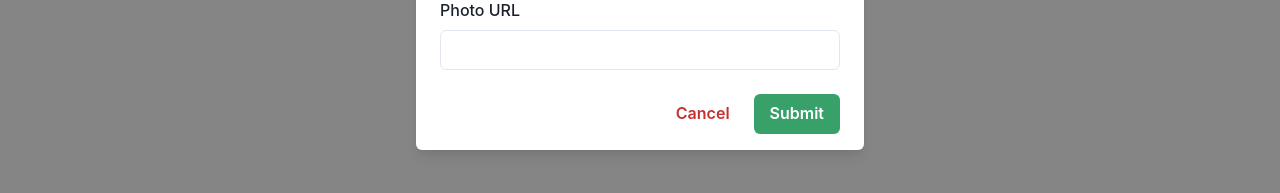
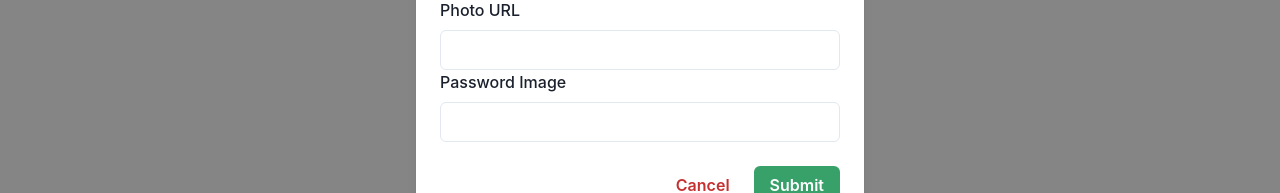
Before and after one commit to eduardosantanna/myunsplash-devchalenger-io, a Next.js app in the folder frontend/: page / in a window 1280 px wide. Both pictures are taken after typing "Sample" into the empty fields and a click on the button "Add a photo". Shown: the part 208-401 px from the top of the page. Built offline with nearby package versions, Linux system fonts and the light colour scheme; no server answers.

Commit message:
refactor: separate logic and types of AddImageModal component

```diff
--- a/frontend/src/components/AddImageModal/AddImageModal.tsx
+++ b/frontend/src/components/AddImageModal/AddImageModal.tsx
@@ -18,15 +18,20 @@ import { useImageForm } from './useImageForm'
 const AddImageModal: React.FC<IAddImageModalProps> = ({
   isOpen,
   onClose,
-  onCancel,
   onSubmit,
 }) => {
-  const { errors, register, handleSubmit, handleFormSubmit } = useImageForm({
-    onSubmit,
-  })
+  const { errors, register, handleSubmit, handleFormSubmit, reset } =
+    useImageForm({
+      onSubmit,
+    })
+
+  const onCloseModal = () => {
+    onClose()
+    reset()
+  }
 
   return (
-    <Modal isOpen={isOpen} onClose={onClose}>
+    <Modal isOpen={isOpen} onClose={onCloseModal}>
       <ModalOverlay />
       <ModalContent mx={4}>
         <ModalHeader>Add a new photo</ModalHeader>
@@ -44,10 +49,18 @@ const AddImageModal: React.FC<IAddImageModalProps> = ({
               <Input {...register('imageUrl')} />
               <FormErrorMessage>{errors.imageUrl?.message}</FormErrorMessage>
             </FormControl>
+
+            <FormControl isInvalid={!!errors.passwordImage}>
+              <FormLabel>Password Image</FormLabel>
+              <Input type="password" {...register('passwordImage')} />
+              <FormErrorMessage>
+                {errors.passwordImage?.message}
+              </FormErrorMessage>
+            </FormControl>
           </form>
         </ModalBody>
         <ModalFooter gap={2}>
-          <Button onClick={onCancel} variant="ghost" colorScheme="red">
+          <Button onClick={onCloseModal} variant="ghost" colorScheme="red">
             Cancel
           </Button>
           <Button onClick={handleSubmit(handleFormSubmit)} colorScheme="green">
--- a/frontend/src/components/AddImageModal/schema.ts
+++ b/frontend/src/components/AddImageModal/schema.ts
@@ -6,4 +6,8 @@ export const schemaForm = z.object({
     .min(3, 'Label must be more than 3 characters')
     .max(20, 'Label must be less than 20 characters'),
   imageUrl: z.string().url('The url must be of an image'),
+  passwordImage: z
+    .string()
+    .min(6, 'Your password must be between 6 and 12 characters long')
+    .max(12, 'Your password must be between 6 and 12 characters long'),
 })
--- a/frontend/src/components/AddImageModal/types.ts
+++ b/frontend/src/components/AddImageModal/types.ts
@@ -6,7 +6,6 @@ export type FormProps = z.infer<typeof schemaForm>
 export interface IAddImageModalProps {
   isOpen: boolean
   onClose: () => void
-  onCancel?: () => void
   onSubmit?: () => void
 }
 
--- a/frontend/src/components/AddImageModal/useImageForm.ts
+++ b/frontend/src/components/AddImageModal/useImageForm.ts
@@ -1,14 +1,20 @@
 import { zodResolver } from '@hookform/resolvers/zod'
 import { useForm } from 'react-hook-form'
+import { useMutation } from '@tanstack/react-query'
+import { useToast } from '@chakra-ui/react'
 import { schemaForm } from './schema'
 import { FormProps, IUseImageFormProps } from './types'
+import { ImageService } from '@/services/api/ImageService/ImageService'
 
 export const useImageForm = ({ onSubmit }: IUseImageFormProps) => {
+  const toast = useToast()
+
   const {
     handleSubmit,
     register,
     formState: { errors },
     reset,
+    unregister,
   } = useForm<FormProps>({
     criteriaMode: 'all',
     mode: 'all',
@@ -16,13 +22,38 @@ export const useImageForm = ({ onSubmit }: IUseImageFormProps) => {
     defaultValues: {
       imageUrl: '',
       label: '',
+      passwordImage: '',
+    },
+  })
+
+  const { mutate } = useMutation(ImageService.createImage, {
+    onSuccess: () => {
+      toast({
+        title: 'Image sent.',
+        description: 'Your image has been successfully uploaded to the server',
+        status: 'success',
+        duration: 4000,
+        isClosable: true,
+        position: 'top-right',
+      })
+    },
+    onError: () => {
+      toast({
+        title: 'Error',
+        description: 'Failed to upload your image to the server',
+        status: 'error',
+        duration: 4000,
+        isClosable: true,
+        position: 'top-right',
+      })
     },
   })
 
   const handleFormSubmit = (data: FormProps) => {
+    mutate(data)
     onSubmit?.()
     reset()
   }
 
-  return { errors, register, handleSubmit, handleFormSubmit }
+  return { errors, register, handleSubmit, handleFormSubmit, reset }
 }
--- a/frontend/src/services/api/ImageService/ImageService.ts
+++ b/frontend/src/services/api/ImageService/ImageService.ts
@@ -1,9 +1,14 @@
 import { Api } from '../config'
-import { IImage } from './types'
+import { IImage, TImageDataCreate } from './types'
 
 export class ImageService {
-  static async getImages(): Promise<IImage[]> {
-    const { data } = await Api.get('/image')
+  static async getImages() {
+    const { data } = await Api.get<IImage[]>('/image')
+    return data.reverse()
+  }
+
+  static async createImage(imageData: TImageDataCreate) {
+    const { data } = await Api.post<{ id: string }>('/image', imageData)
     return data
   }
 }
--- a/frontend/src/templates/Home/Home.tsx
+++ b/frontend/src/templates/Home/Home.tsx
@@ -33,7 +33,6 @@ export const Home: React.FC = () => {
         isOpen={isOpen}
         onSubmit={() => setIsOpen(false)}
         onClose={() => setIsOpen(false)}
-        onCancel={() => setIsOpen(false)}
       />
 
       {/* Header Component */}
```
